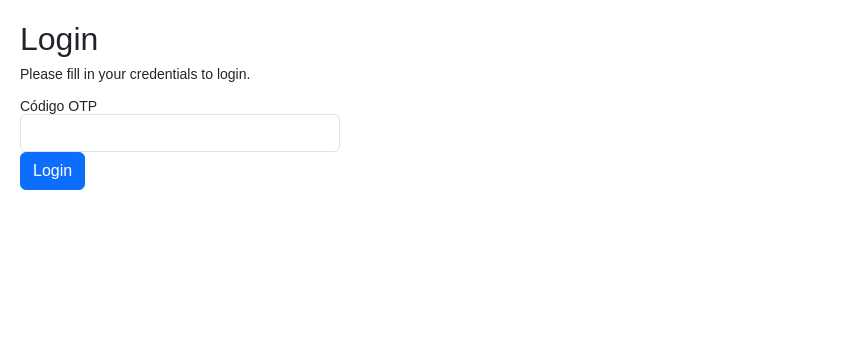
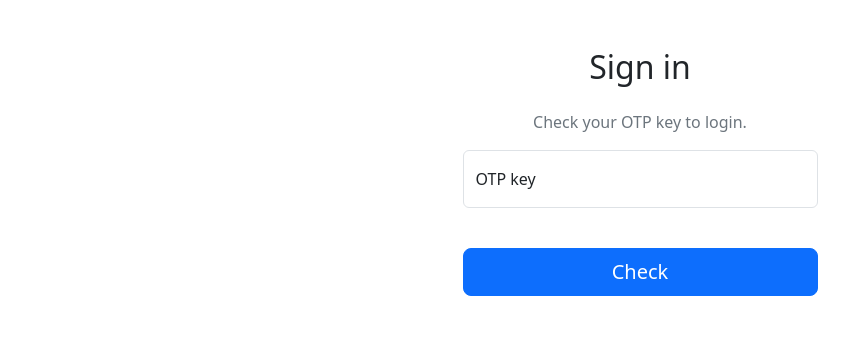
Before and after one commit to jrafaelg/sd_login, a PHP site: page /checkotp.php in a window 1280 px wide. Shown: the top 359 px of the page, without its empty margins (0-861 px from the left). Run offline with PHP 8.4, Linux system fonts and the light colour scheme; the visitor is signed in with stand-in values (Sample User, id 1).

Commit message:
correções de CSS

```diff
--- a/checkotp.php
+++ b/checkotp.php
@@ -168,21 +168,17 @@ disconnectDataBase();
     <meta charset="UTF-8">
     <title>Login</title>
     <link rel="stylesheet" href="css/bootstrap.min.css">
-    <style>
-        body {
-            font: 14px sans-serif;
-        }
-
-        .wrapper {
-            width: 360px;
-            padding: 20px;
-        }
-    </style>
 </head>
 <body>
-<div class="wrapper">
-    <h2>Login</h2>
-    <p>Please fill in your credentials to login.</p>
+<div class="container">
+    <div class="row justify-content-center">
+        <div class="col-12 col-sm-10 col-md-8 col-lg-6 col-xl-5 col-xxl-4">
+            <div class="card-body p-3 p-md-4 p-xl-5">
+
+                <div class="text-center mb-3">
+                    <h2 class="fw-normal text-center  mb-4">Sign in</h2>
+                    <p class="text-secondary">Check your OTP key to login.</p>
+                </div>
 
                 <?php
                 if (!empty($otp_err)) {
@@ -191,18 +187,31 @@ disconnectDataBase();
                 ?>
 
                 <form action="<?php echo htmlspecialchars($_SERVER["PHP_SELF"]); ?>" method="post">
-        <div class="form-group">
-            <label>Código OTP</label>
-            <input type="text" name="otp_key"
+                    <div class="row gy-2 overflow-hidden">
+                        <div class="col-12">
+                            <div class="form-floating mb-3">
+                                <input type="text" name="otp_key" id="otp_key" placeholder="otp_key"
                                        class="form-control <?php echo (!empty($otp_err)) ? 'is-invalid' : ''; ?>"
-                   value="<?php echo $otp_key; ?>">
+                                       value="<?php echo $otp_key; ?>" required>
+                                <label for="otp_key" class="form-label">OTP key</label>
                                 <span class="invalid-feedback"><?php echo $otp_err; ?></span>
                             </div>
-        <div class="form-group">
-            <input type="submit" class="btn btn-primary" value="Login">
+                        </div>
+
+                        <div class="col-12">
+                            <div class="d-grid my-3">
+                                <button class="btn btn-primary btn-lg" type="submit">Check</button>
+                            </div>
+                        </div>
+
                     </div>
                 </form>
+
             </div>
+        </div>
+    </div>
+</div>
+
 <script src="https://code.jquery.com/jquery-3.5.1.min.js"></script>
 <script src="https://cdn.jsdelivr.net/npm/popper.js@1.16.1/dist/umd/popper.min.js"></script>
 <script src="js/bootstrap.bundle.js"></script>
```
Also changed, not shown: login.php (+17 -16 lines). Lines whose indentation alone changed are shown as unchanged.
